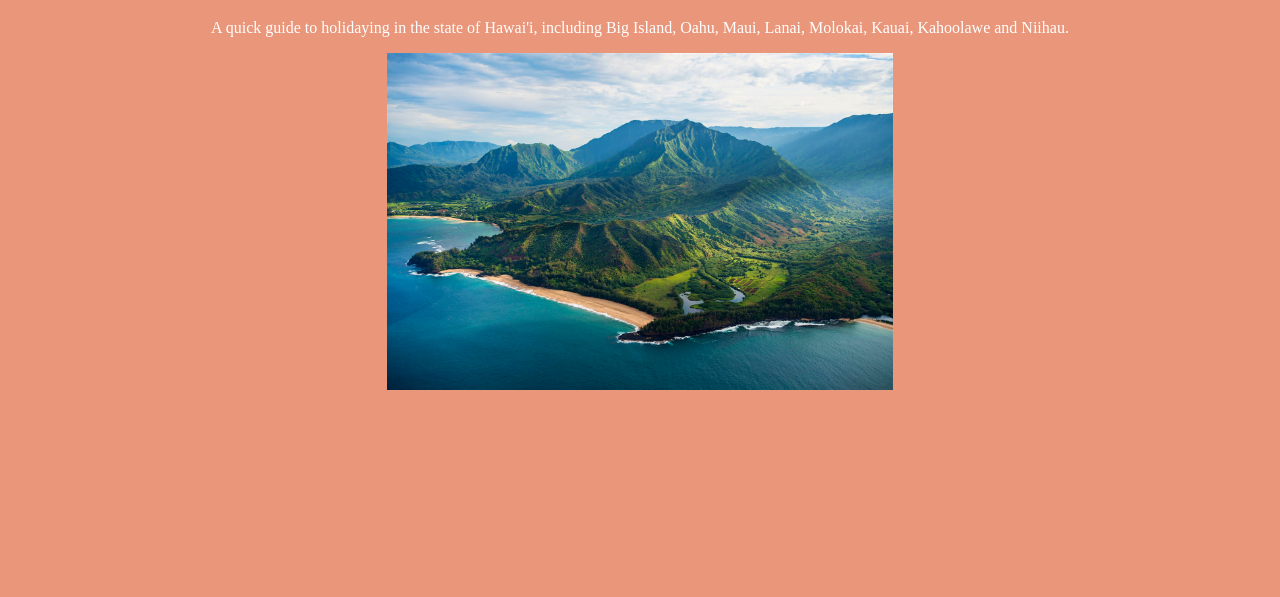
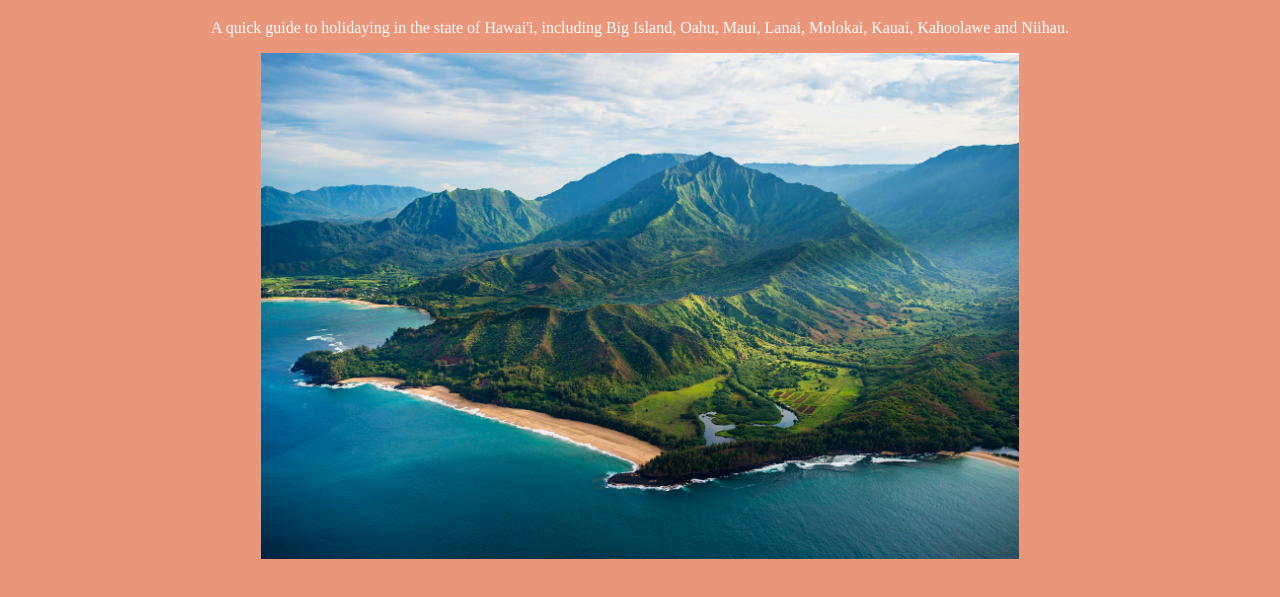
Before and after one commit to oniblock/demo_hawaii, a plain HTML site: page index.html in a window 1280 px wide. Shown: the part 61-658 px from the top of the page. Drawn offline with Linux system fonts and the light colour scheme.

Commit message:
Update index.html

```diff
--- a/index.html
+++ b/index.html
@@ -6,7 +6,7 @@
 	text-align:center;}
 	h1{color:white;}
 	p{color:white;}
-	img{width: 40%;}
+	img{width: 60%;}
     #h1box {
     	background-color: #B3B6B7;
         height: 40px;
```
